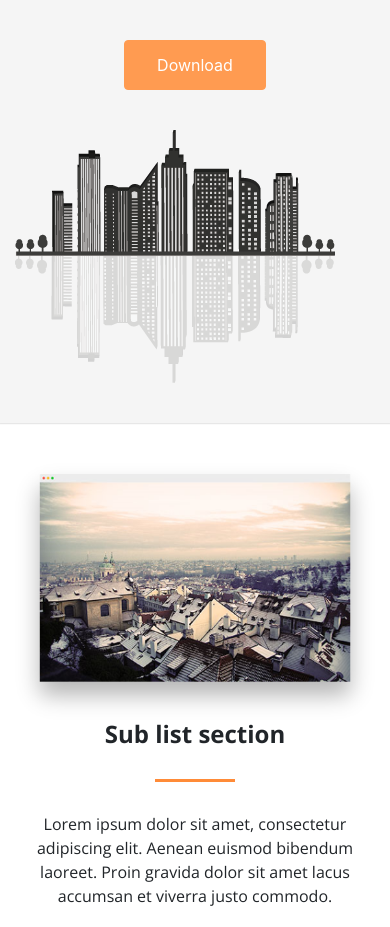
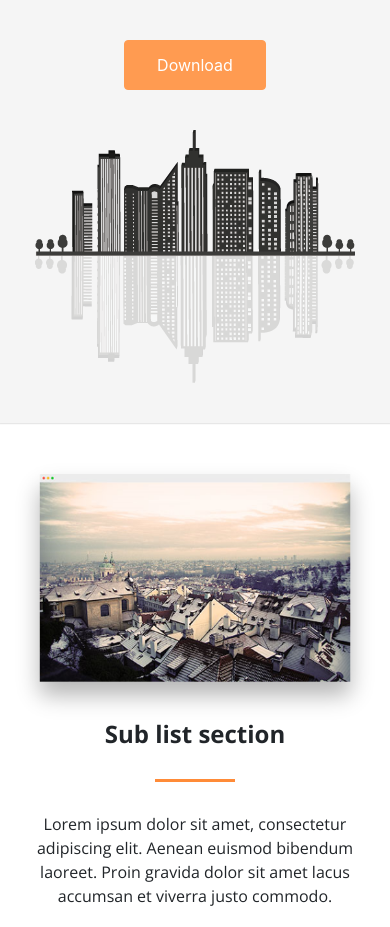
Before and after one commit to saifkhannyc/AXIT, a plain HTML site: page index.html in a window 390 px wide. Shown: the part 2100-3027 px from the top of the page. Drawn offline with nearby package versions, Linux system fonts and the light colour scheme.

Commit message:
Update responsive.css

```diff
--- a/css/responsive.css
+++ b/css/responsive.css
@@ -148,6 +148,11 @@
     text-align: center;
   }
 
+  .feature-1 .col-md-4 {
+    max-width: 100%;
+    justify-content: center;
+  }
+
   .feature-1 ul li {
     display: inline-block;
     height: 100px;
```
